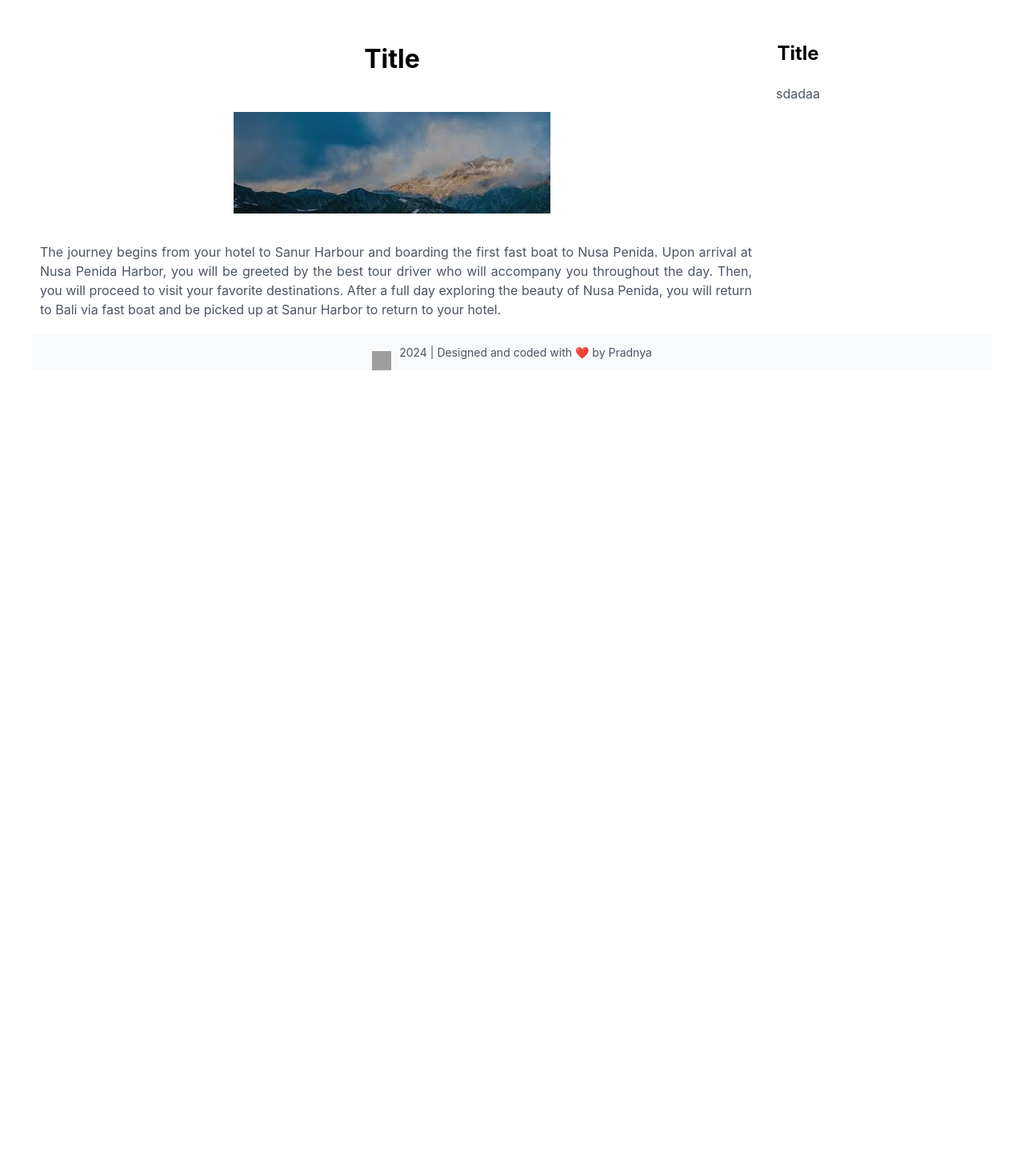
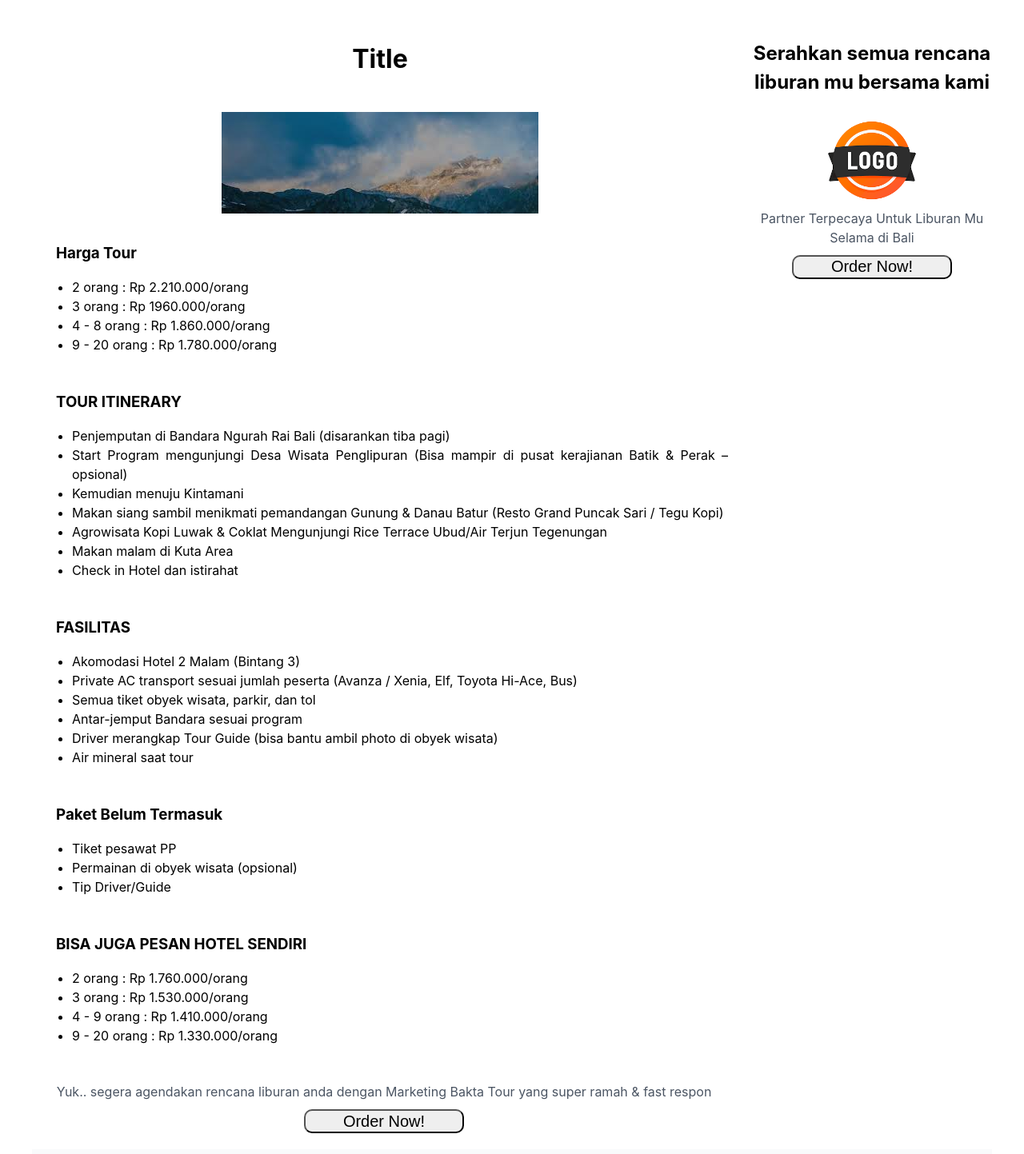
Before and after one commit to yudiPradnyaPolvi/toatr, a React (Vite) app: page /Content_Trip/NusapenidaTrip in a window 1280 px wide. Shown: the part 167-1610 px from the top of the page at 80% size. Before the commit the page ends 800 px from the top, so only its background shows below. Built offline with nearby package versions, Linux system fonts and the light colour scheme; grey boxes are pictures that could not be loaded.

Commit message:
add content

```diff
--- a/src/component/Content_Trip/BaturTrip.jsx
+++ b/src/component/Content_Trip/BaturTrip.jsx
@@ -86,8 +86,10 @@ const BaturTrip = () => {
       </div>
 
       <div className={styles.cards}>
-        <h2>Title</h2>
-        <p>sdadaa</p>
+        <h2>Serahkan semua rencana liburan mu bersama kami</h2>
+        <img className={styles.logo} src="/public/logo.png"></img>
+        <p>Partner Terpecaya Untuk Liburan Mu Selama di Bali</p>
+        <button className={styles.btnOrder}>Order Now!</button>
       </div>
     </div>
   );
--- a/src/component/Content_Trip/LovinaTrip.jsx
+++ b/src/component/Content_Trip/LovinaTrip.jsx
@@ -86,8 +86,10 @@ const LovinaTrip = () => {
       </div>
 
       <div className={styles.cards}>
-        <h2>Title</h2>
-        <p>sdadaa</p>
+        <h2>Serahkan semua rencana liburan mu bersama kami</h2>
+        <img className={styles.logo} src="/public/logo.png"></img>
+        <p>Partner Terpecaya Untuk Liburan Mu Selama di Bali</p>
+        <button className={styles.btnOrder}>Order Now!</button>
       </div>
     </div>
   );
--- a/src/component/Content_Trip/NusapenidaTrip.jsx
+++ b/src/component/Content_Trip/NusapenidaTrip.jsx
@@ -6,27 +6,93 @@ const NusapenidaTrip = () => {
   return (
     <div className={styles.container}>
       <div className={styles.contents}>
-        <div className={styles.title}>
+        <div className={styles.contentTitle}>
           <h1>Title</h1>
           <img src="/pemandangan.jpeg" alt="Scenic View" />
         </div>
         <div className={styles.contentDesc}>
+          <h3>Harga Tour</h3>
+          <ul>
+            <li>2 orang : Rp 2.210.000/orang</li>
+            <li>3 orang : Rp 1960.000/orang</li>
+            <li>4 - 8 orang : Rp 1.860.000/orang</li>
+            <li>9 - 20 orang : Rp 1.780.000/orang</li>
+          </ul>
+        </div>
+        <div className={styles.contentDesc}>
+          <h3>TOUR ITINERARY</h3>
+          <ul>
+            <li>
+              Penjemputan di Bandara Ngurah Rai Bali (disarankan tiba pagi)
+            </li>
+            <li>
+              Start Program mengunjungi Desa Wisata Penglipuran (Bisa mampir di
+              pusat kerajianan Batik & Perak – opsional)
+            </li>
+            <li>Kemudian menuju Kintamani</li>
+            <li>
+              Makan siang sambil menikmati pemandangan Gunung & Danau Batur
+              (Resto Grand Puncak Sari / Tegu Kopi)
+            </li>
+            <li>
+              Agrowisata Kopi Luwak & Coklat Mengunjungi Rice Terrace Ubud/Air
+              Terjun Tegenungan
+            </li>
+            <li>Makan malam di Kuta Area</li>
+            <li>Check in Hotel dan istirahat</li>
+          </ul>
+        </div>
+        <div className={styles.contentDesc}>
+          <h3>FASILITAS</h3>
+          <ul>
+            <li>Akomodasi Hotel 2 Malam (Bintang 3)</li>
+            <li>
+              Private AC transport sesuai jumlah peserta (Avanza / Xenia, Elf,
+              Toyota Hi-Ace, Bus)
+            </li>
+            <li>Semua tiket obyek wisata, parkir, dan tol</li>
+            <li>Antar-jemput Bandara sesuai program</li>
+            <li>
+              Driver merangkap Tour Guide (bisa bantu ambil photo di obyek
+              wisata)
+            </li>
+            <li>Air mineral saat tour</li>
+          </ul>
+        </div>
+        <div className={styles.contentDesc}>
+          <h3>Paket Belum Termasuk </h3>
+          <ul>
+            <li>Tiket pesawat PP</li>
+            <li>Permainan di obyek wisata (opsional)</li>
+            <li>Tip Driver/Guide</li>
+          </ul>
+        </div>
+        <div className={styles.contentDesc}>
+          <h3>BISA JUGA PESAN HOTEL SENDIRI</h3>
+          <ul>
+            <li>2 orang : Rp 1.760.000/orang</li>
+            <li>3 orang : Rp 1.530.000/orang</li>
+            <li>4 - 9 orang : Rp 1.410.000/orang</li>
+            <li>9 - 20 orang : Rp 1.330.000/orang</li>
+          </ul>
+        </div>
+        <div className={styles.contentDesc}>
           <p>
-            The journey begins from your hotel to Sanur Harbour and boarding the
-            first fast boat to Nusa Penida. Upon arrival at Nusa Penida Harbor,
-            you will be greeted by the best tour driver who will accompany you
-            throughout the day. Then, you will proceed to visit your favorite
-            destinations. After a full day exploring the beauty of Nusa Penida,
-            you will return to Bali via fast boat and be picked up at Sanur
-            Harbor to return to your hotel.
+            Yuk.. segera agendakan rencana liburan anda dengan Marketing Bakta
+            Tour yang super ramah & fast respon
           </p>
+          <button className={styles.btnOrder}>Order Now!</button>
         </div>
       </div>
+
       <div className={styles.cards}>
-        <h2>Title</h2>
-        <p>sdadaa</p>
+        <h2>Serahkan semua rencana liburan mu bersama kami</h2>
+        <img className={styles.logo} src="/public/logo.png"></img>
+        <p>Partner Terpecaya Untuk Liburan Mu Selama di Bali</p>
+        <button className={styles.btnOrder}>Order Now!</button>
       </div>
     </div>
+
   );
 };
 
--- a/src/component/Content_Trip/TanjungbenoaTrip.jsx
+++ b/src/component/Content_Trip/TanjungbenoaTrip.jsx
@@ -3,29 +3,93 @@ import Header from "../Header/Header";
 import styles from "./tripContent.module.scss";
 
 const TanjungbenoaTrip = () => {
-
   return (
     <div className={styles.container}>
       <div className={styles.contents}>
-        <div className={styles.title}>
+        <div className={styles.contentTitle}>
           <h1>Title</h1>
           <img src="/pemandangan.jpeg" alt="Scenic View" />
         </div>
         <div className={styles.contentDesc}>
+          <h3>Harga Tour</h3>
+          <ul>
+            <li>2 orang : Rp 2.210.000/orang</li>
+            <li>3 orang : Rp 1960.000/orang</li>
+            <li>4 - 8 orang : Rp 1.860.000/orang</li>
+            <li>9 - 20 orang : Rp 1.780.000/orang</li>
+          </ul>
+        </div>
+        <div className={styles.contentDesc}>
+          <h3>TOUR ITINERARY</h3>
+          <ul>
+            <li>
+              Penjemputan di Bandara Ngurah Rai Bali (disarankan tiba pagi)
+            </li>
+            <li>
+              Start Program mengunjungi Desa Wisata Penglipuran (Bisa mampir di
+              pusat kerajianan Batik & Perak – opsional)
+            </li>
+            <li>Kemudian menuju Kintamani</li>
+            <li>
+              Makan siang sambil menikmati pemandangan Gunung & Danau Batur
+              (Resto Grand Puncak Sari / Tegu Kopi)
+            </li>
+            <li>
+              Agrowisata Kopi Luwak & Coklat Mengunjungi Rice Terrace Ubud/Air
+              Terjun Tegenungan
+            </li>
+            <li>Makan malam di Kuta Area</li>
+            <li>Check in Hotel dan istirahat</li>
+          </ul>
+        </div>
+        <div className={styles.contentDesc}>
+          <h3>FASILITAS</h3>
+          <ul>
+            <li>Akomodasi Hotel 2 Malam (Bintang 3)</li>
+            <li>
+              Private AC transport sesuai jumlah peserta (Avanza / Xenia, Elf,
+              Toyota Hi-Ace, Bus)
+            </li>
+            <li>Semua tiket obyek wisata, parkir, dan tol</li>
+            <li>Antar-jemput Bandara sesuai program</li>
+            <li>
+              Driver merangkap Tour Guide (bisa bantu ambil photo di obyek
+              wisata)
+            </li>
+            <li>Air mineral saat tour</li>
+          </ul>
+        </div>
+        <div className={styles.contentDesc}>
+          <h3>Paket Belum Termasuk </h3>
+          <ul>
+            <li>Tiket pesawat PP</li>
+            <li>Permainan di obyek wisata (opsional)</li>
+            <li>Tip Driver/Guide</li>
+          </ul>
+        </div>
+        <div className={styles.contentDesc}>
+          <h3>BISA JUGA PESAN HOTEL SENDIRI</h3>
+          <ul>
+            <li>2 orang : Rp 1.760.000/orang</li>
+            <li>3 orang : Rp 1.530.000/orang</li>
+            <li>4 - 9 orang : Rp 1.410.000/orang</li>
+            <li>9 - 20 orang : Rp 1.330.000/orang</li>
+          </ul>
+        </div>
+        <div className={styles.contentDesc}>
           <p>
-            The journey begins from your hotel to Sanur Harbour and boarding the
-            first fast boat to Nusa Penida. Upon arrival at Nusa Penida Harbor,
-            you will be greeted by the best tour driver who will accompany you
-            throughout the day. Then, you will proceed to visit your favorite
-            destinations. After a full day exploring the beauty of Nusa Penida,
-            you will return to Bali via fast boat and be picked up at Sanur
-            Harbor to return to your hotel.
+            Yuk.. segera agendakan rencana liburan anda dengan Marketing Bakta
+            Tour yang super ramah & fast respon
           </p>
+          <button className={styles.btnOrder}>Order Now!</button>
         </div>
       </div>
+
       <div className={styles.cards}>
-        <h2>Title</h2>
-        <p>sdadaa</p>
+        <h2>Serahkan semua rencana liburan mu bersama kami</h2>
+        <img className={styles.logo} src="/public/logo.png"></img>
+        <p>Partner Terpecaya Untuk Liburan Mu Selama di Bali</p>
+        <button className={styles.btnOrder}>Order Now!</button>
       </div>
     </div>
   );
--- a/src/component/Content_Trip/TanjungjepunTrip.jsx
+++ b/src/component/Content_Trip/TanjungjepunTrip.jsx
@@ -6,25 +6,90 @@ const TanjungjepunTrip = () => {
   return (
     <div className={styles.container}>
       <div className={styles.contents}>
-        <div className={styles.title}>
+        <div className={styles.contentTitle}>
           <h1>Title</h1>
           <img src="/pemandangan.jpeg" alt="Scenic View" />
         </div>
         <div className={styles.contentDesc}>
+          <h3>Harga Tour</h3>
+          <ul>
+            <li>2 orang : Rp 2.210.000/orang</li>
+            <li>3 orang : Rp 1960.000/orang</li>
+            <li>4 - 8 orang : Rp 1.860.000/orang</li>
+            <li>9 - 20 orang : Rp 1.780.000/orang</li>
+          </ul>
+        </div>
+        <div className={styles.contentDesc}>
+          <h3>TOUR ITINERARY</h3>
+          <ul>
+            <li>
+              Penjemputan di Bandara Ngurah Rai Bali (disarankan tiba pagi)
+            </li>
+            <li>
+              Start Program mengunjungi Desa Wisata Penglipuran (Bisa mampir di
+              pusat kerajianan Batik & Perak – opsional)
+            </li>
+            <li>Kemudian menuju Kintamani</li>
+            <li>
+              Makan siang sambil menikmati pemandangan Gunung & Danau Batur
+              (Resto Grand Puncak Sari / Tegu Kopi)
+            </li>
+            <li>
+              Agrowisata Kopi Luwak & Coklat Mengunjungi Rice Terrace Ubud/Air
+              Terjun Tegenungan
+            </li>
+            <li>Makan malam di Kuta Area</li>
+            <li>Check in Hotel dan istirahat</li>
+          </ul>
+        </div>
+        <div className={styles.contentDesc}>
+          <h3>FASILITAS</h3>
+          <ul>
+            <li>Akomodasi Hotel 2 Malam (Bintang 3)</li>
+            <li>
+              Private AC transport sesuai jumlah peserta (Avanza / Xenia, Elf,
+              Toyota Hi-Ace, Bus)
+            </li>
+            <li>Semua tiket obyek wisata, parkir, dan tol</li>
+            <li>Antar-jemput Bandara sesuai program</li>
+            <li>
+              Driver merangkap Tour Guide (bisa bantu ambil photo di obyek
+              wisata)
+            </li>
+            <li>Air mineral saat tour</li>
+          </ul>
+        </div>
+        <div className={styles.contentDesc}>
+          <h3>Paket Belum Termasuk </h3>
+          <ul>
+            <li>Tiket pesawat PP</li>
+            <li>Permainan di obyek wisata (opsional)</li>
+            <li>Tip Driver/Guide</li>
+          </ul>
+        </div>
+        <div className={styles.contentDesc}>
+          <h3>BISA JUGA PESAN HOTEL SENDIRI</h3>
+          <ul>
+            <li>2 orang : Rp 1.760.000/orang</li>
+            <li>3 orang : Rp 1.530.000/orang</li>
+            <li>4 - 9 orang : Rp 1.410.000/orang</li>
+            <li>9 - 20 orang : Rp 1.330.000/orang</li>
+          </ul>
+        </div>
+        <div className={styles.contentDesc}>
           <p>
-            The journey begins from your hotel to Sanur Harbour and boarding the
-            first fast boat to Nusa Penida. Upon arrival at Nusa Penida Harbor,
-            you will be greeted by the best tour driver who will accompany you
-            throughout the day. Then, you will proceed to visit your favorite
-            destinations. After a full day exploring the beauty of Nusa Penida,
-            you will return to Bali via fast boat and be picked up at Sanur
-            Harbor to return to your hotel.
+            Yuk.. segera agendakan rencana liburan anda dengan Marketing Bakta
+            Tour yang super ramah & fast respon
           </p>
+          <button className={styles.btnOrder}>Order Now!</button>
         </div>
       </div>
+
       <div className={styles.cards}>
-        <h2>Title</h2>
-        <p>sdadaa</p>
+        <h2>Serahkan semua rencana liburan mu bersama kami</h2>
+        <img className={styles.logo} src="/public/logo.png"></img>
+        <p>Partner Terpecaya Untuk Liburan Mu Selama di Bali</p>
+        <button className={styles.btnOrder}>Order Now!</button>
       </div>
     </div>
   );
--- a/src/component/Content_Trip/WaterfallTrip.jsx
+++ b/src/component/Content_Trip/WaterfallTrip.jsx
@@ -6,25 +6,90 @@ const WaterfallTrip = () => {
   return (
     <div className={styles.container}>
       <div className={styles.contents}>
-        <div className={styles.title}>
+        <div className={styles.contentTitle}>
           <h1>Title</h1>
           <img src="/pemandangan.jpeg" alt="Scenic View" />
         </div>
         <div className={styles.contentDesc}>
+          <h3>Harga Tour</h3>
+          <ul>
+            <li>2 orang : Rp 2.210.000/orang</li>
+            <li>3 orang : Rp 1960.000/orang</li>
+            <li>4 - 8 orang : Rp 1.860.000/orang</li>
+            <li>9 - 20 orang : Rp 1.780.000/orang</li>
+          </ul>
+        </div>
+        <div className={styles.contentDesc}>
+          <h3>TOUR ITINERARY</h3>
+          <ul>
+            <li>
+              Penjemputan di Bandara Ngurah Rai Bali (disarankan tiba pagi)
+            </li>
+            <li>
+              Start Program mengunjungi Desa Wisata Penglipuran (Bisa mampir di
+              pusat kerajianan Batik & Perak – opsional)
+            </li>
+            <li>Kemudian menuju Kintamani</li>
+            <li>
+              Makan siang sambil menikmati pemandangan Gunung & Danau Batur
+              (Resto Grand Puncak Sari / Tegu Kopi)
+            </li>
+            <li>
+              Agrowisata Kopi Luwak & Coklat Mengunjungi Rice Terrace Ubud/Air
+              Terjun Tegenungan
+            </li>
+            <li>Makan malam di Kuta Area</li>
+            <li>Check in Hotel dan istirahat</li>
+          </ul>
+        </div>
+        <div className={styles.contentDesc}>
+          <h3>FASILITAS</h3>
+          <ul>
+            <li>Akomodasi Hotel 2 Malam (Bintang 3)</li>
+            <li>
+              Private AC transport sesuai jumlah peserta (Avanza / Xenia, Elf,
+              Toyota Hi-Ace, Bus)
+            </li>
+            <li>Semua tiket obyek wisata, parkir, dan tol</li>
+            <li>Antar-jemput Bandara sesuai program</li>
+            <li>
+              Driver merangkap Tour Guide (bisa bantu ambil photo di obyek
+              wisata)
+            </li>
+            <li>Air mineral saat tour</li>
+          </ul>
+        </div>
+        <div className={styles.contentDesc}>
+          <h3>Paket Belum Termasuk </h3>
+          <ul>
+            <li>Tiket pesawat PP</li>
+            <li>Permainan di obyek wisata (opsional)</li>
+            <li>Tip Driver/Guide</li>
+          </ul>
+        </div>
+        <div className={styles.contentDesc}>
+          <h3>BISA JUGA PESAN HOTEL SENDIRI</h3>
+          <ul>
+            <li>2 orang : Rp 1.760.000/orang</li>
+            <li>3 orang : Rp 1.530.000/orang</li>
+            <li>4 - 9 orang : Rp 1.410.000/orang</li>
+            <li>9 - 20 orang : Rp 1.330.000/orang</li>
+          </ul>
+        </div>
+        <div className={styles.contentDesc}>
           <p>
-            The journey begins from your hotel to Sanur Harbour and boarding the
-            first fast boat to Nusa Penida. Upon arrival at Nusa Penida Harbor,
-            you will be greeted by the best tour driver who will accompany you
-            throughout the day. Then, you will proceed to visit your favorite
-            destinations. After a full day exploring the beauty of Nusa Penida,
-            you will return to Bali via fast boat and be picked up at Sanur
-            Harbor to return to your hotel.
+            Yuk.. segera agendakan rencana liburan anda dengan Marketing Bakta
+            Tour yang super ramah & fast respon
           </p>
+          <button className={styles.btnOrder}>Order Now!</button>
         </div>
       </div>
+
       <div className={styles.cards}>
-        <h2>Title</h2>
-        <p>sdadaa</p>
+        <h2>Serahkan semua rencana liburan mu bersama kami</h2>
+        <img className={styles.logo} src="/public/logo.png"></img>
+        <p>Partner Terpecaya Untuk Liburan Mu Selama di Bali</p>
+        <button className={styles.btnOrder}>Order Now!</button>
       </div>
     </div>
   );
--- a/src/component/Content_Trip/tripContent.module.scss
+++ b/src/component/Content_Trip/tripContent.module.scss
@@ -27,8 +27,9 @@
   padding-left: 20px;
   font-weight: bold;
 }
-.contentDesc button{
-  font-size: 25px;
+.btnOrder{
+  margin-top: 10px;
+  font-size: 20px;
   align-items: center;
   width: 200px;
   height: 30px;
@@ -41,3 +42,8 @@
   background-color: $donker-blue;
   color: white;
 }
+.logo{
+  max-width: 120px;
+  align-self: center;
+  padding-top: 0px;
+}
```
